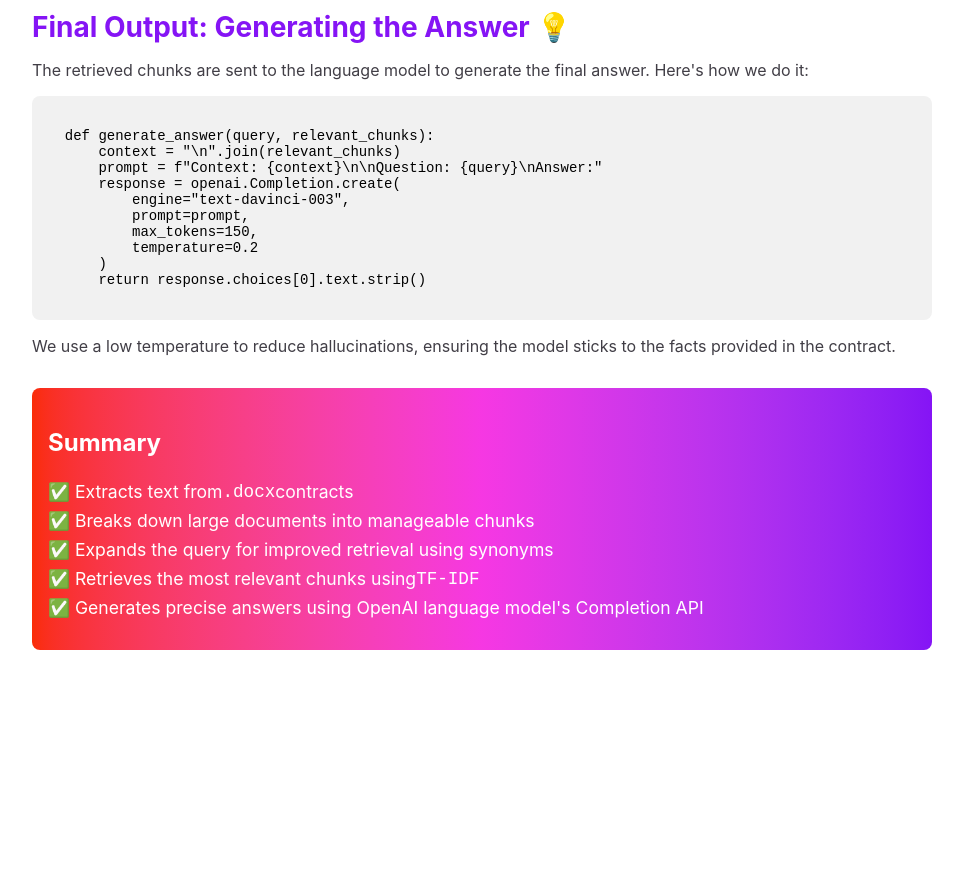
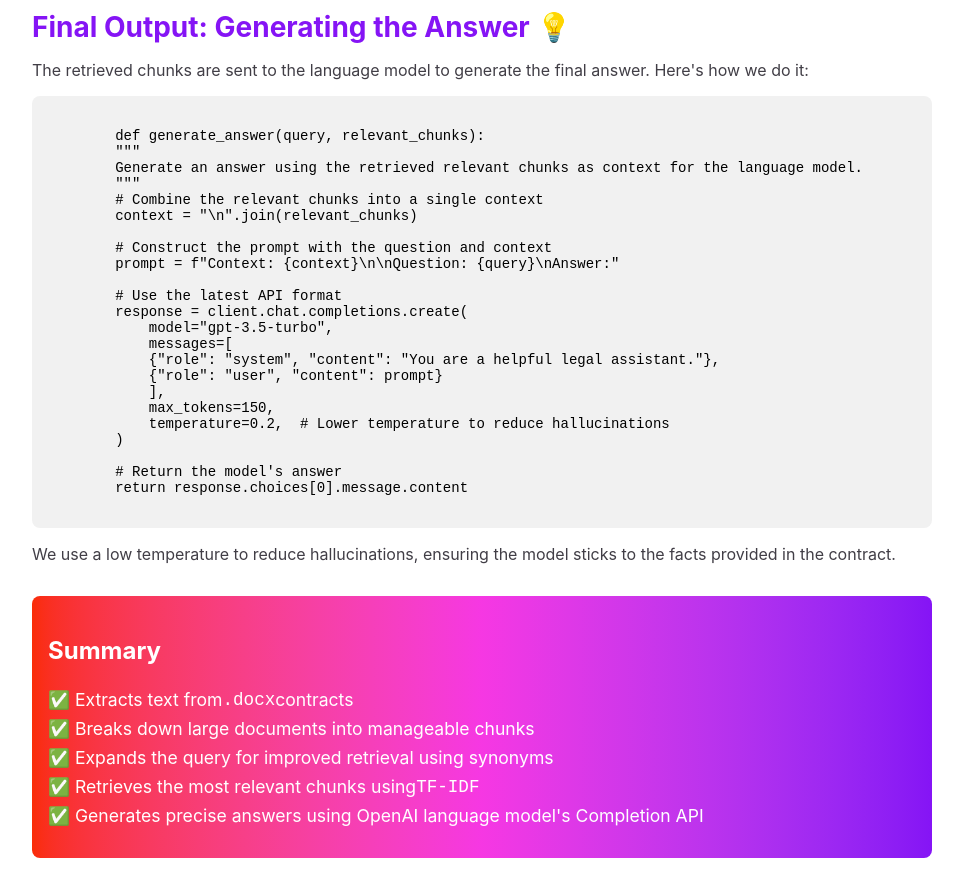
Before and after one commit to DulanDias/ContractIQ, an Angular app: page /interrogator in a window 1280 px wide. Shown: the part 2500-3374 px from the top of the page, without its empty margins (158-1121 px from the left). Before the commit the page ends 3166 px from the top, so only its background shows below. Built offline with nearby package versions, Linux system fonts and the light colour scheme.

Commit message:
loading overlay

```diff
--- a/src/app/interrogator/interrogator.component.html
+++ b/src/app/interrogator/interrogator.component.html
@@ -1,5 +1,11 @@
 <div class="interrogator-upload-container">
     <h2>Upload Your Contract Document and Ask a Question 📄🤖</h2>
+
+    <!-- Loading overlay -->
+    <div *ngIf="loading" class="loading-overlay">
+      <div class="spinner"></div>
+      <p>Loading...</p>
+    </div>
 
     <!-- Drag and Drop area for uploading a docx file -->
     <div
@@ -27,7 +33,6 @@
       <p>{{ result }}</p>
     </div>
   </div>
-
 
 
 <div class="interrogator-content">
@@ -131,16 +136,29 @@
         The retrieved chunks are sent to the language model to generate the final answer. Here's how we do it:
       </p>
       <pre><code class="code-block">
-  def generate_answer(query, relevant_chunks):
-      context = "\n".join(relevant_chunks)
-      prompt = f"Context: {{ '{' }}context{{ '}' }}\n\nQuestion: {{ '{' }}query{{ '}' }}\nAnswer:"
-      response = openai.Completion.create(
-          engine="text-davinci-003",
-          prompt=prompt,
-          max_tokens=150,
-          temperature=0.2
-      )
-      return response.choices[0].text.strip()
+        def generate_answer(query, relevant_chunks):
+        """
+        Generate an answer using the retrieved relevant chunks as context for the language model.
+        """
+        # Combine the relevant chunks into a single context
+        context = "\n".join(relevant_chunks)
+
+        # Construct the prompt with the question and context
+        prompt = f"Context: {{ '{' }}context{{ '}' }}\n\nQuestion: {{ '{' }}query{{ '}' }}\nAnswer:"
+
+        # Use the latest API format
+        response = client.chat.completions.create(
+            model="gpt-3.5-turbo",
+            messages=[
+            {{ '{' }}"role": "system", "content": "You are a helpful legal assistant."{{ '}' }},
+            {{ '{' }}"role": "user", "content": prompt{{ '}' }}
+            ],
+            max_tokens=150,
+            temperature=0.2,  # Lower temperature to reduce hallucinations
+        )
+
+        # Return the model's answer
+        return response.choices[0].message.content
       </code></pre>
       <p>We use a low temperature to reduce hallucinations, ensuring the model sticks to the facts provided in the contract.</p>
     </div>
--- a/src/app/interrogator/interrogator.component.scss
+++ b/src/app/interrogator/interrogator.component.scss
@@ -164,3 +164,36 @@
       }
     }
   }
+
+  .loading-overlay {
+    position: absolute;
+    top: 0;
+    left: 0;
+    width: 100%;
+    height: 100%;
+    background-color: rgba(255, 255, 255, 0.8);  /* Semi-transparent white background */
+    display: flex;
+    justify-content: center;
+    align-items: center;
+    z-index: 10;  /* Ensure it's on top of other elements */
+
+    p {
+      font-size: 1.2rem;
+      color: #333;
+    }
+  }
+
+  .spinner {
+    border: 4px solid rgba(0, 0, 0, 0.1);
+    border-left-color: #09f;
+    border-radius: 50%;
+    width: 40px;
+    height: 40px;
+    animation: spin 1s linear infinite;
+  }
+
+  @keyframes spin {
+    100% {
+      transform: rotate(360deg);
+    }
+  }
--- a/src/app/interrogator/interrogator.component.ts
+++ b/src/app/interrogator/interrogator.component.ts
@@ -20,6 +20,7 @@ export class InterrogatorComponent {
   query: string = '';
   result: string | null = null;
   isDragging: boolean = false;
+  loading: boolean = false;
 
   constructor(private interrogatorService: InterrogatorService) {}
 
@@ -47,13 +48,18 @@ export class InterrogatorComponent {
 
   onSubmit(): void {
     if (this.selectedFile && this.query) {
+
+      this.loading = true;
+
       this.interrogatorService.interrogateDocument(this.selectedFile, this.query).subscribe(
         (response) => {
           this.result = response.answer;
+          this.loading = false;
         },
         (error) => {
           console.error('Error:', error);
           this.result = 'Error processing your request.';
+          this.loading = false;
         }
       );
     } else {
```
Also changed, not shown: 1 other file (tests, documents, lock files or other folders).
